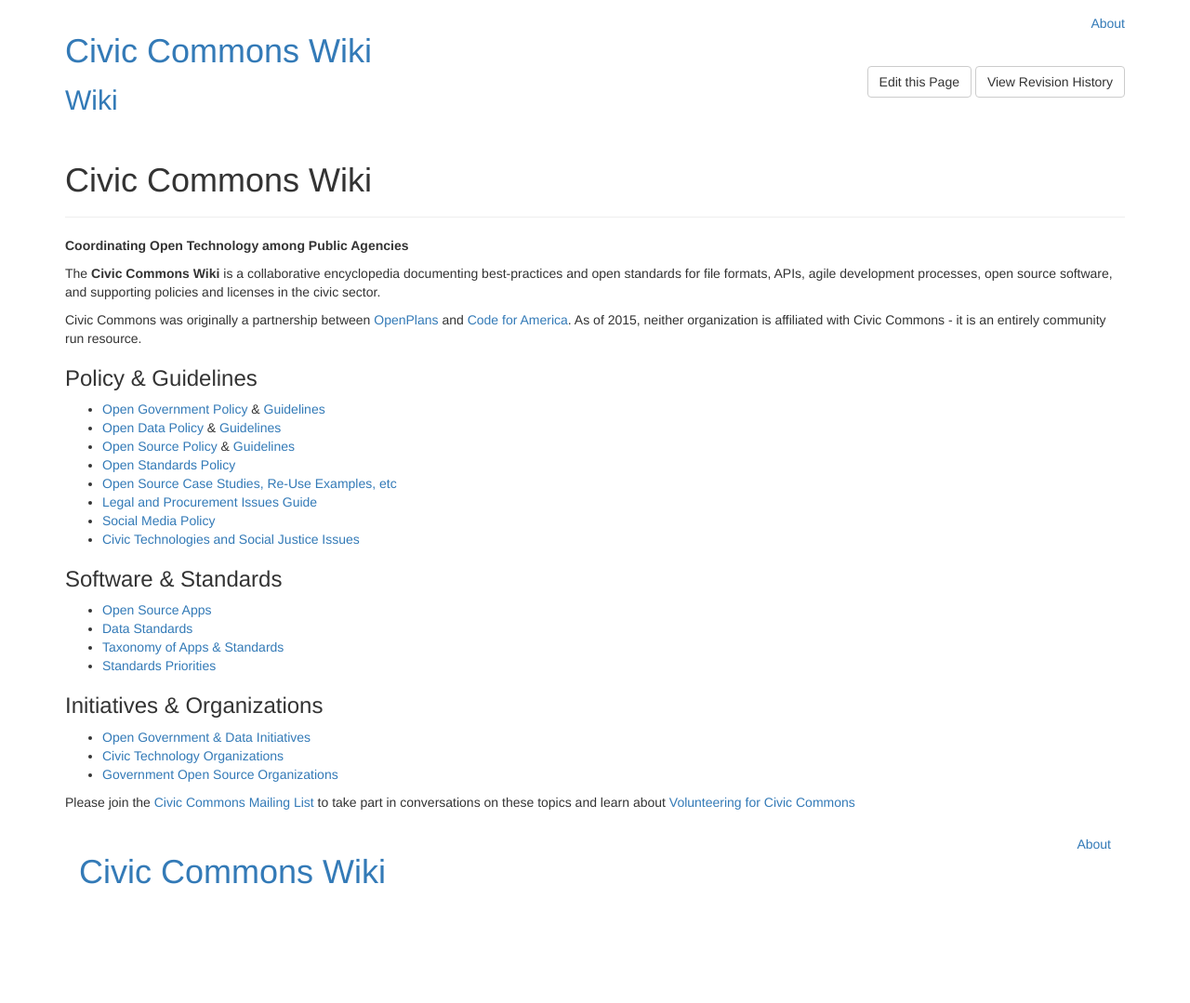
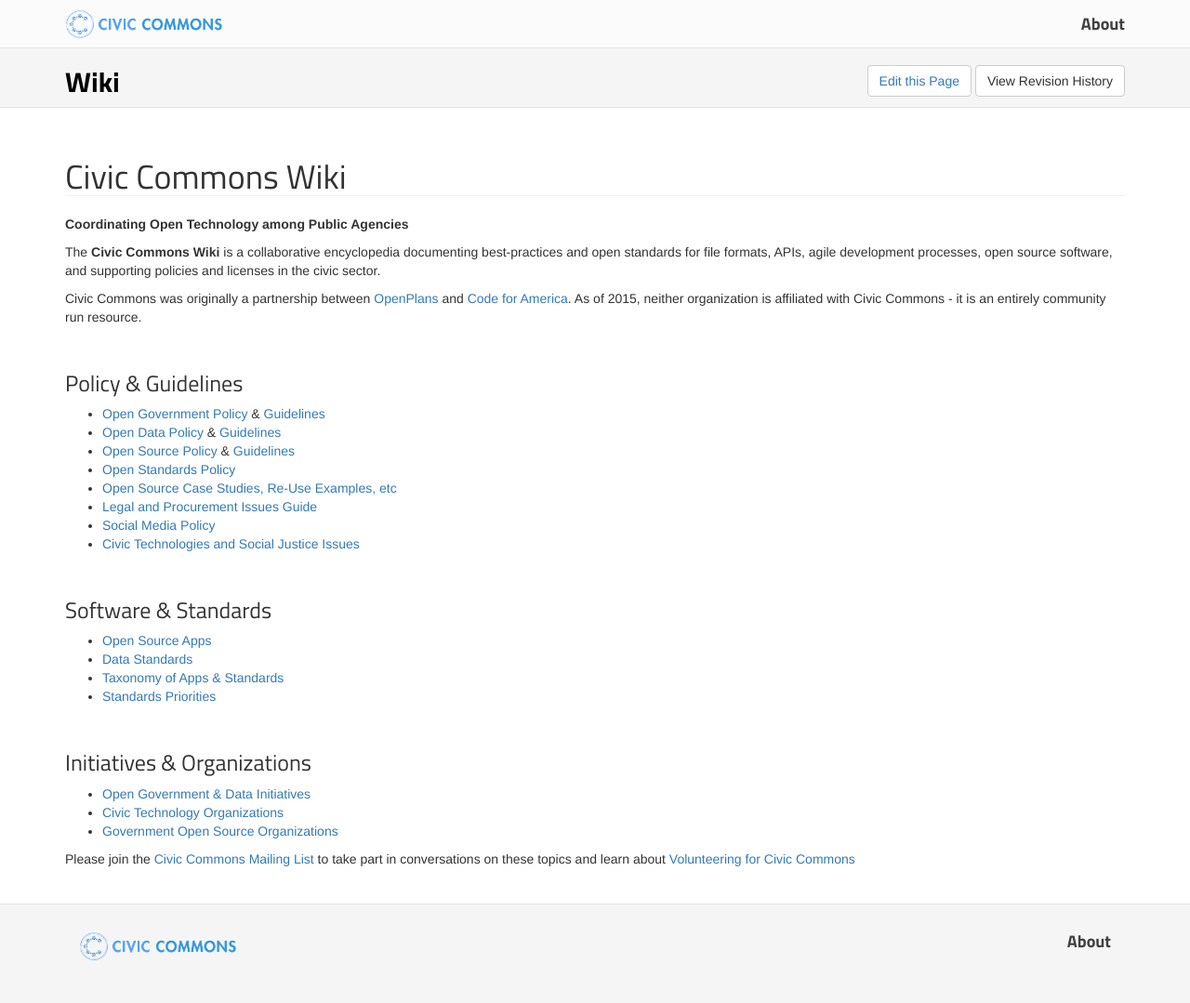
Before and after one commit to CivComs/wiki, a Jekyll site: the page built from index.md, in a window 1280 px wide. Shown: the whole page at 93% size. Built offline with Jekyll 4.4.1, drawn with Linux system fonts in a browser that asks for light colours; nearby versions of some CDN libraries; library files that are not in the unit come from our copies; before the commit the page ends 958 px from its top, so only the background shows below that.

Commit message:
try to fix asset path config

```diff
--- a/_config.yml
+++ b/_config.yml
@@ -31,6 +31,7 @@ defaults:
 #
 JB :
   version : 0.3.0
+  ASSET_PATH : /assets/themes/civcoms
 
   # Settings for analytics helper
   # Set 'provider' to the analytics provider you want to use.
```
